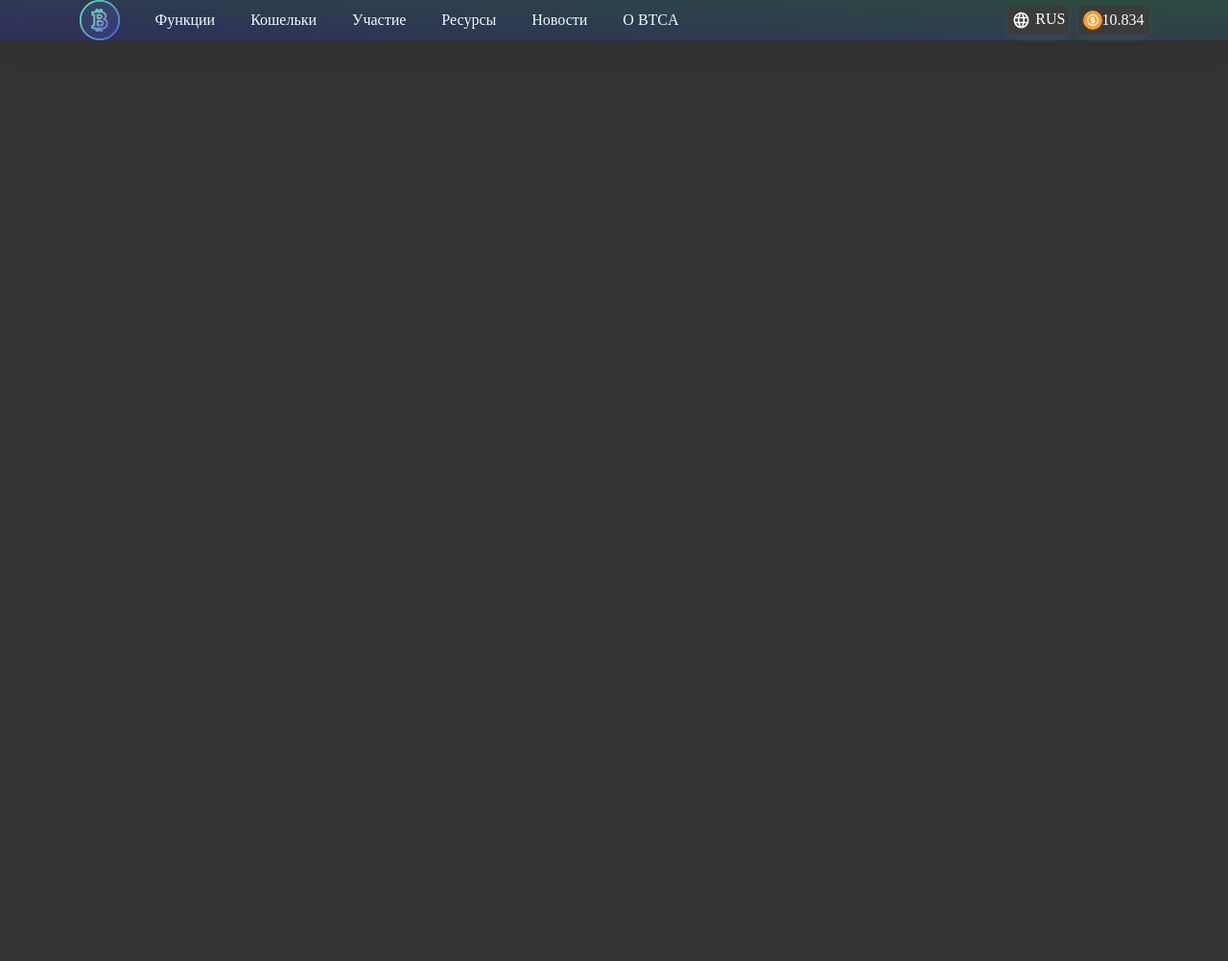
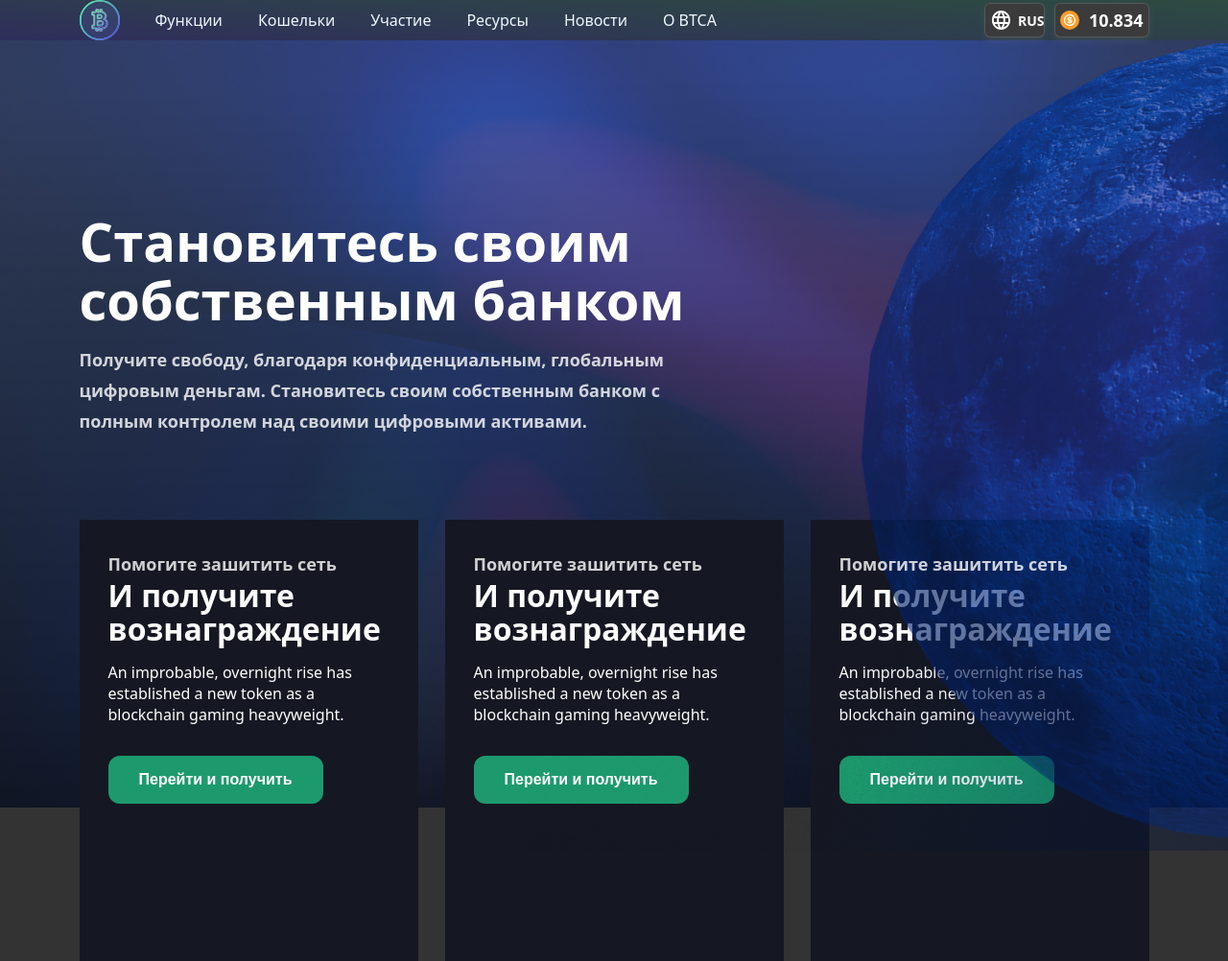
Before and after one commit to uradjudicator/bitcoin-project, a website built with Vite: page index.html in a window 1280 px wide. Shown: the whole page at 96% size. Before the commit the page ends 800 px from the top, so only its background shows below. Built offline with nearby package versions, Linux system fonts and the light colour scheme.

Commit message:
feat:completed hero section(4:06pm)

```diff
--- a/index.html
+++ b/index.html
@@ -1,5 +1,6 @@
 <!DOCTYPE html>
 <html lang="en">
+
 <head>
   <meta charset="UTF-8" />
   <link rel="icon" type="image/svg+xml" href="/vite.svg" />
@@ -8,6 +9,7 @@
   <link rel="stylesheet" href="/src/styles/main.scss">
   <title>Bitcoin</title>
 </head>
+
 <body>
   <!-- HEADER -->
   <header class="header">
@@ -23,7 +25,9 @@
               <li class="menu-link"><a href="" class="menu-item">Участие</a></li>
               <li class="menu-link"><a href="" class="menu-item">Ресурсы</a></li>
               <li class="menu-link"><a href="" class="menu-item">Новости</a></li>
-            <span><li class="menu-link"><a href="" class="menu-item">О BTCA</a></li></span>
+              <span>
+                <li class="menu-link"><a href="" class="menu-item">О BTCA</a></li>
+              </span>
             </ul>
           </div>
         </div>
@@ -41,5 +45,66 @@
       </div>
     </div>
   </header>
+  <!-- HEADER END -->
+
+  <!-- HERO START -->
+  <section class="hero">
+    <div class="container">
+      <div class="hero-holder">
+        <div class="hero-page">
+          <div class="description">
+            <h3>Становитесь своим <br> собственным банком</h3>
+            <p>Получите свободу, благодаря конфиденциальным, глобальным <br> цифровым деньгам. Становитесь своим
+              собственным
+              банком с <br> полным контролем над своими цифровыми активами.</p>
+          </div>
+
+          <div class="moon-pctr">
+            <img src="/src/img/moon.png" alt="">
+          </div>
+        </div>
+        <!-- HERO PAGE -->
+        <!-- WRAPPER PAGE -->
+        <div class="wrapper">
+          <div class="card">
+            <div class="offer">
+            <p class="top-paragraph">Помогите зашитить сеть</p>
+            <h3 class="title">И получите вознаграждение</h3>
+            <p class="text">An improbable, overnight rise has established a new token as a blockchain gaming heavyweight.</p>
+            <div class="button">
+              <button class="btn">Перейти и получить</button>
+            </div>
+          </div>
+
+        </div>
+          <div class="card">
+            <div class="offer">
+            <p class="top-paragraph">Помогите зашитить сеть</p>
+            <h3 class="title">И получите вознаграждение</h3>
+            <p class="text">An improbable, overnight rise has established a new token as a blockchain gaming heavyweight.</p>
+            <div class="button">
+              <button class="btn">Перейти и получить</button>
+            </div>
+          </div>
+
+        </div>
+          <div class="card">
+            <div class="offer">
+            <p class="top-paragraph">Помогите зашитить сеть</p>
+            <h3 class="title">И получите вознаграждение</h3>
+            <p class="text">An improbable, overnight rise has established a new token as a blockchain gaming heavyweight.</p>
+            <div class="button">
+              <button class="btn">Перейти и получить</button>
+            </div>
+          </div>
+
+        </div>
+      </div>
+      </div>
+    </div>
+  </section>
+
+
 </body>
+
 </html>
--- a/src/styles/main.scss
+++ b/src/styles/main.scss
@@ -6,6 +6,7 @@
 
 body {
     background-color: #333;
+    font-family: system-ui;
 }
 
 .container {
@@ -59,13 +60,20 @@ header {
                 display: flex;
                 padding: 5px;
                 background-color: #3b3b3b;
-                border: 0px solid;
+                border: 1px #ffffff26 solid;
                 box-shadow: 0px 4px 9px 0px rgba(176, 176, 176, 0.1);
                 border-radius: 6px;
+                background: var(--white-white-15, #3B3B3B);
 
-                p{
+
+                p {
                     color: #fff;
-                    margin-left: 5px;
+                    margin-left: 6px;
+                    font-size: 14px;
+                    font-style: normal;
+                    font-weight: 700;
+                    line-height: normal;
+                    margin-top: 3px;
                 }
 
             }
@@ -75,11 +83,18 @@ header {
                 padding: 5px;
                 align-items: center;
                 background-color: #3b3b3b;
-                border: 0px solid;
+                border: 1px #ffffff26 solid;
                 box-shadow: 0px 4px 9px 0px rgba(176, 176, 176, 0.1);
                 border-radius: 6px;
-                .cash{
+                background: var(--white-white-15, #3B3B3B);
+
+                .cash {
                     color: #fff;
+                    margin-left: 10px;
+                    font-size: 18px;
+                    font-style: normal;
+                    font-weight: 700;
+                    line-height: normal;
 
                 }
 
@@ -87,3 +102,109 @@ header {
         }
     }
 }
+
+// HEADER END
+
+// HERO START
+.hero {
+    background-image: url(/src/img/MAIN-BG.jpg);
+    height: 100vh;
+    background-position: center;
+    background-repeat: no-repeat;
+    background-size: cover;
+
+    .hero-page {
+        padding: 179px 0 87px;
+        display: flex;
+        justify-content: space-between;
+        align-items: center;
+
+        .description {
+            color: #fff;
+
+            h3 {
+                font-size: 56px;
+                font-style: normal;
+                font-weight: 800;
+                line-height: 61px;
+                margin-bottom: 16px;
+
+            }
+
+            p {
+                font-size: 18px;
+                font-style: normal;
+                font-weight: 600;
+                line-height: 32px;
+                color: #FFF;
+                opacity: 0.800000011920929;
+            }
+        }
+
+        .moon-pctr {
+            position: absolute;
+            right: 0px;
+            width: 732px;
+            height: 703px;
+        }
+
+    }
+}
+
+// HERO PAGE
+// WRAPPER PAGE
+.wrapper {
+    display: flex;
+    justify-content: space-between;
+
+    .card {
+        padding: 30px 50px 0 30px;
+        background-color: #151822;
+        width: 353px;
+        height: 460px;
+
+        .offer {
+            color: #fff;
+            text-align: left;
+
+            .top-paragraph {
+                font-size: 18px;
+                font-style: normal;
+                font-weight: 600;
+                line-height: 32px;
+                opacity: 0.8;
+            }
+
+            .title {
+                font-size: 32px;
+                font-style: normal;
+                font-weight: 700;
+                line-height: 109%;
+            }
+
+            .text {
+                font-size: 16px;
+                font-style: normal;
+                font-weight: 400;
+                margin: 16px 0 32px;
+            }
+
+            .button {
+
+
+                .btn {
+                    text-decoration: none;
+                    padding: 16px 32px;
+                    border-radius: 12px;
+                    background: var(--accent, #1D9A6D);
+                    color: #fff;
+                    font-weight: 700;
+                    font-size: 16px;
+                    border: 0 solid;
+                    cursor: pointer;
+                }
+            }
+        }
+
+    }
+}
```
Also changed, not shown: src/img/BITCOIN.png (added), src/img/MAIN-BG.jpg (added), src/img/moon.png (added), src/img/target.png (added). Lines whose indentation alone changed are shown as unchanged.
